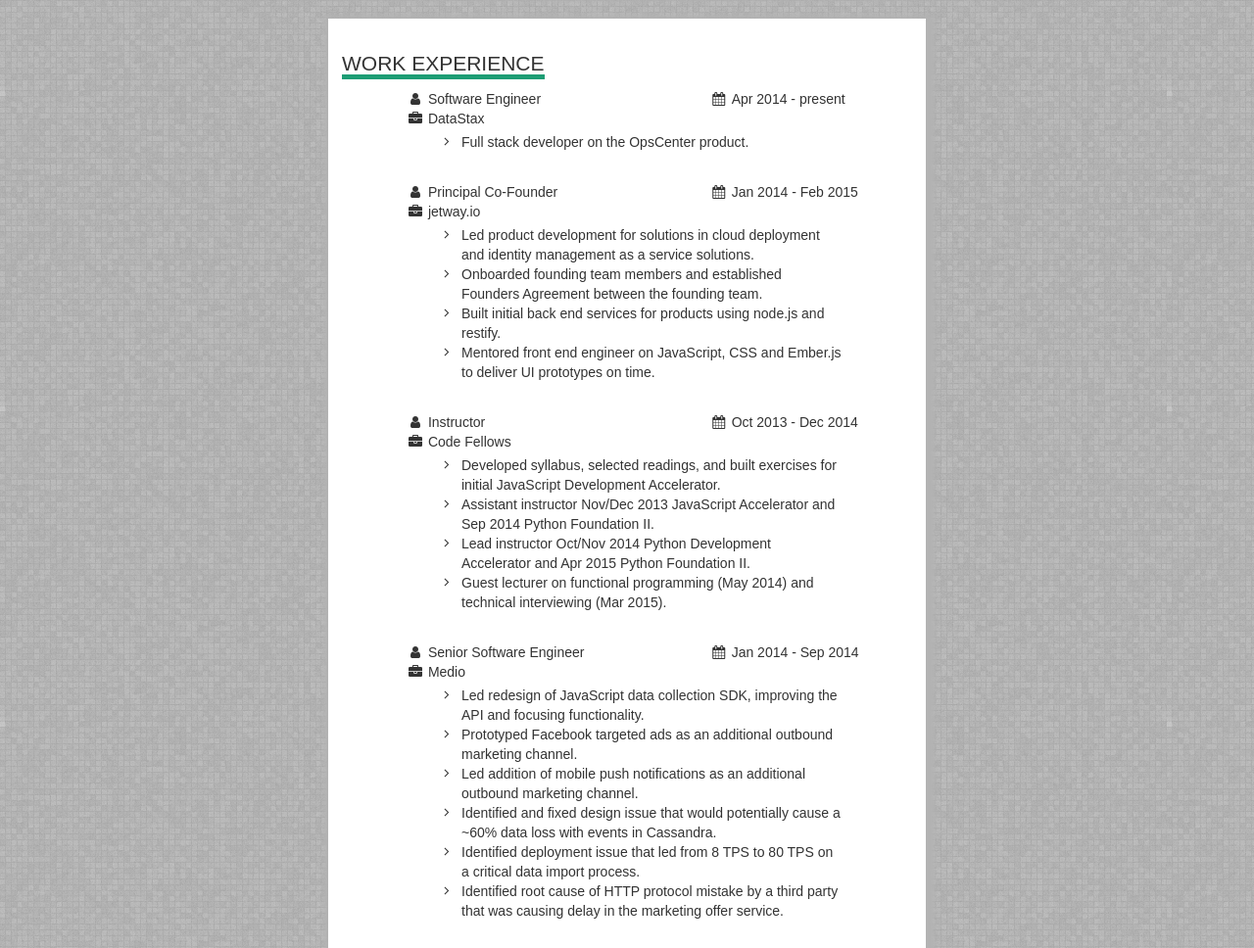
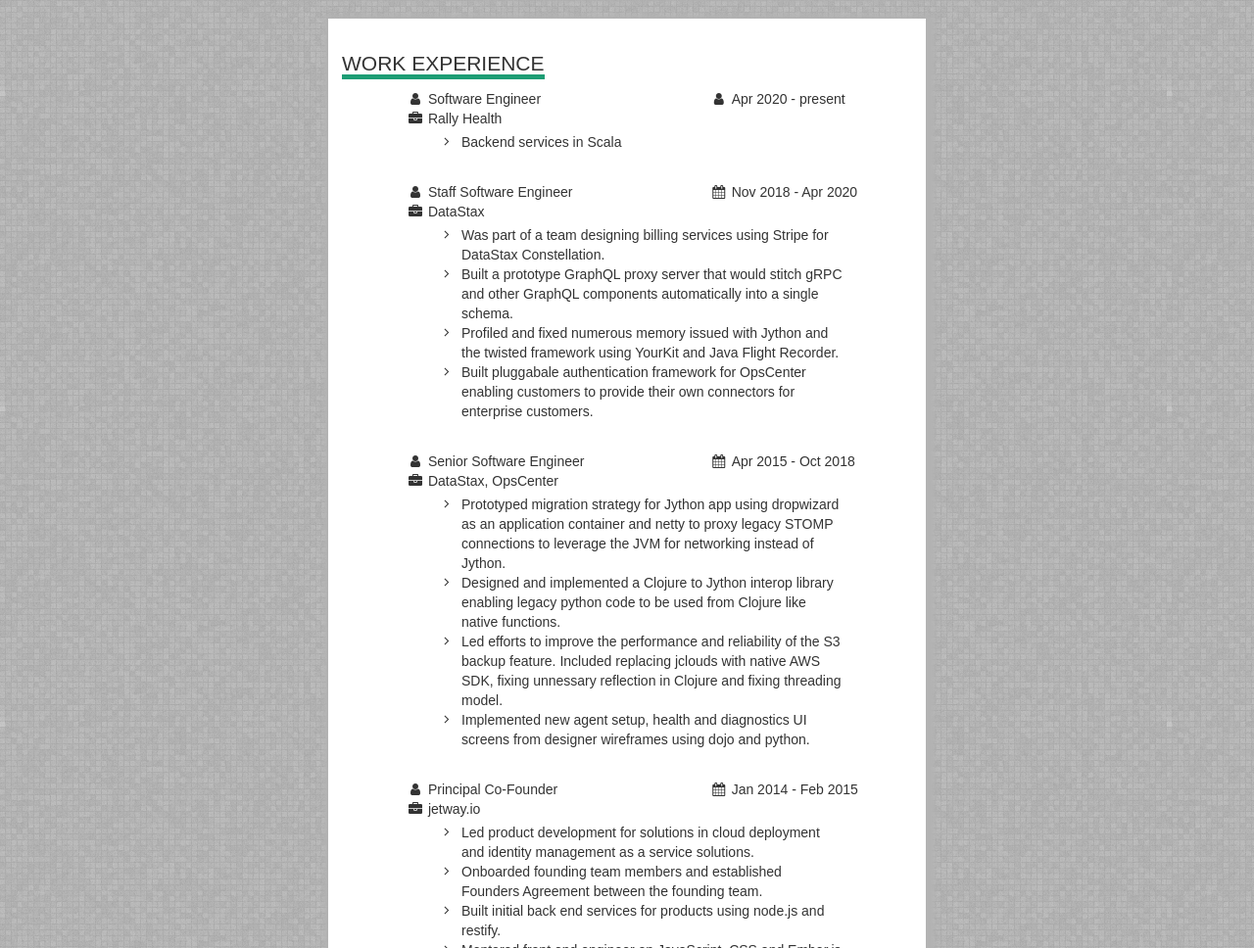
Before and after one commit to dhable/danhable.com, a website: page index.html in a window 1280 px wide. Shown: the part 1190-2158 px from the top of the page at 98% size. Drawn offline with nearby package versions, Linux system fonts and the light colour scheme.

Commit message:
Updating prof experience with Rally position

```diff
--- a/index.html
+++ b/index.html
@@ -56,7 +56,7 @@
                         <div class="row">
                             <div class="col-md-11 col-md-offset-1">
                                 <p>
-                                    Software engineer with 15 years of experience delivering scalable, fault tolerant,
+                                    Software engineer with 20 years of experience delivering scalable, fault tolerant,
                                     distributed solutions. Specializes in building high volume, real-time data pipelines
                                     for mobile and rich internet applications using open source tools. Currently seeking
                                     a technical leadership position with a company innovating with data focused products.
@@ -202,23 +202,90 @@
                         <h1>Work Experience</h1>
                         <div class="row">
                             <div class="col-md-11 col-md-offset-1">
+			      <div id="rally" class="entity container-fluid">
+			        <div class="row">
+				  <div class="col-sm-7">
+				    <i class="fa fa-fw fa-user"></i>&nbsp;Software Engineer
+				  </div>
+				  <div class="col-sm-5">
+				    <i class="fa fa-fw fa-user"></i>&nbsp;Apr 2020 - present
+				  </div>
+				</div>
+				<div class="name"><i class="fa fa-fw fa-briefcase"></i>&nbsp;Rally Health</div>
+				<ul class="fa-ul">
+				  <li>
+				    <i class="fa-li fa fa-angle-right"></i>
+				    Backend services in Scala
+				  </li>
+				</ul>
+			      </div>
 
                               <div id="datastax" class="entity container-fluid">
+                                <div class="row">
+                                    <div class="col-sm-7">
+                                        <i class="fa fa-fw fa-user"></i>&nbsp;Staff Software Engineer
+                                    </div>
+                                    <div class="col-sm-5">
+                                        <i class="fa fa-fw fa-calendar"></i>&nbsp;Nov 2018 - Apr 2020
+                                    </div>
+                                </div>
+                                <div class="name"><i class="fa fa-fw fa-briefcase"></i>&nbsp;DataStax</div>
+                                <ul class="fa-ul">
+                                  <li>
+                                      <i class="fa-li fa fa-angle-right"></i>
+                                      Was part of a team designing billing services using Stripe for DataStax Constellation.
+                                  </li>
+                                  <li>
+                                      <i class="fa-li fa fa-angle-right"></i>
+                                      Built a prototype GraphQL proxy server that would stitch gRPC and other
+                                      GraphQL components automatically into a single schema.
+                                  </li>
+                                  <li>
+                                      <i class="fa-li fa fa-angle-right"></i>
+                                      Profiled and fixed numerous memory issued with Jython and the twisted framework
+                                      using YourKit and Java Flight Recorder.
+                                  </li>
+                                    <li>
+                                        <i class="fa-li fa fa-angle-right"></i>
+                                        Built pluggabale authentication framework for OpsCenter enabling customers to
+                                        provide their own connectors for enterprise customers.
+                                    </li>
+                                </ul>
+                              </div>
+                              <div class="entity container-fluid">
                                   <div class="row">
                                       <div class="col-sm-7">
-                                          <i class="fa fa-fw fa-user"></i>&nbsp;Software Engineer
+                                          <i class="fa fa-fw fa-user"></i>&nbsp;Senior Software Engineer
                                       </div>
                                       <div class="col-sm-5">
-                                          <i class="fa fa-fw fa-calendar"></i>&nbsp;Apr 2014 - present
+                                          <i class="fa fa-fw fa-calendar"></i>&nbsp;Apr 2015 - Oct 2018
                                       </div>
                                   </div>
-                                  <div class="name"><i class="fa fa-fw fa-briefcase"></i>&nbsp;DataStax</div>
+                                  <div class="name"><i class="fa fa-fw fa-briefcase"></i>&nbsp;DataStax, OpsCenter</div>
                                   <ul class="fa-ul">
+                                    <li>
+                                        <i class="fa-li fa fa-angle-right"></i>
+                                        Prototyped migration strategy for Jython app using dropwizard as an application
+                                        container and netty to proxy legacy STOMP connections to leverage the JVM for
+                                        networking instead of Jython.
+                                    </li>
+                                    <li>
+                                        <i class="fa-li fa fa-angle-right"></i>
+                                        Designed and implemented a Clojure to Jython interop library enabling legacy
+                                        python code to be used from Clojure like native functions.
+                                    </li>
+                                    <li>
+                                        <i class="fa-li fa fa-angle-right"></i>
+                                        Led efforts to improve the performance and reliability of the S3 backup feature.
+                                        Included replacing jclouds with native AWS SDK, fixing unnessary reflection in Clojure
+                                        and fixing threading model.
+                                    </li>
                                       <li>
                                           <i class="fa-li fa fa-angle-right"></i>
-                                          Full stack developer on the OpsCenter product.
+                                          Implemented new agent setup, health and diagnostics UI screens from designer
+                                          wireframes using dojo and python.
                                       </li>
-                                  </ul>
+				  </ul>
                               </div>
 
                                 <div id="jetway" class="entity container-fluid">
```
